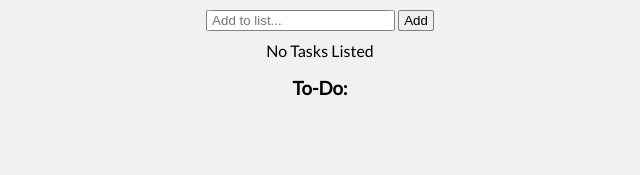
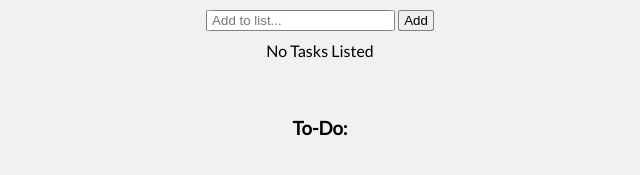
Before and after one commit to ChrisCooper0/crud, a plain HTML site: page index.html in a window 1280 px wide. Shown: the part 135-310 px from the top of the page, without its empty margins (320-960 px from the left). Drawn offline with Linux system fonts and the light colour scheme.

Commit message:
Added margin to To-Do

```diff
--- a/style.scss
+++ b/style.scss
@@ -90,6 +90,7 @@ table {
   margin: auto;
   max-width: 80%;
   text-align: center;
+  margin-top: 50px;
 }
 
 #edit-box {
```
Also changed, not shown: index.html (+2 -1 lines), style.css, 1 other file.
